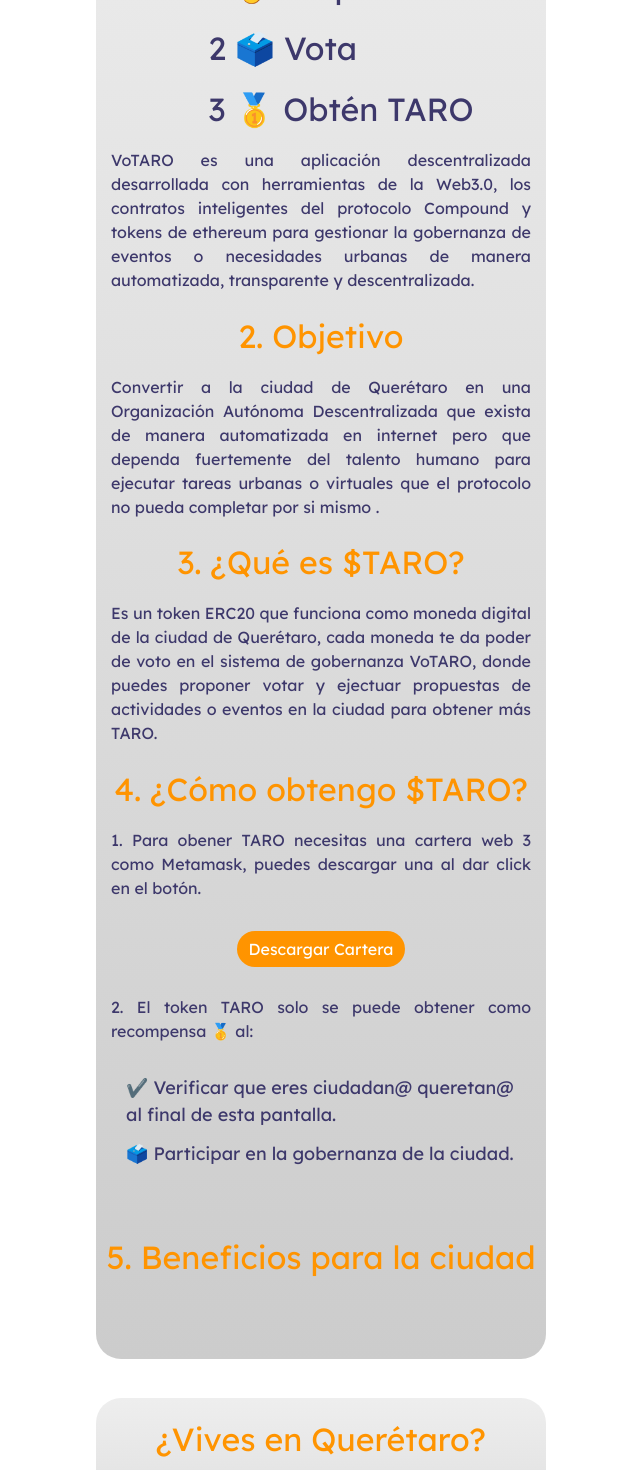
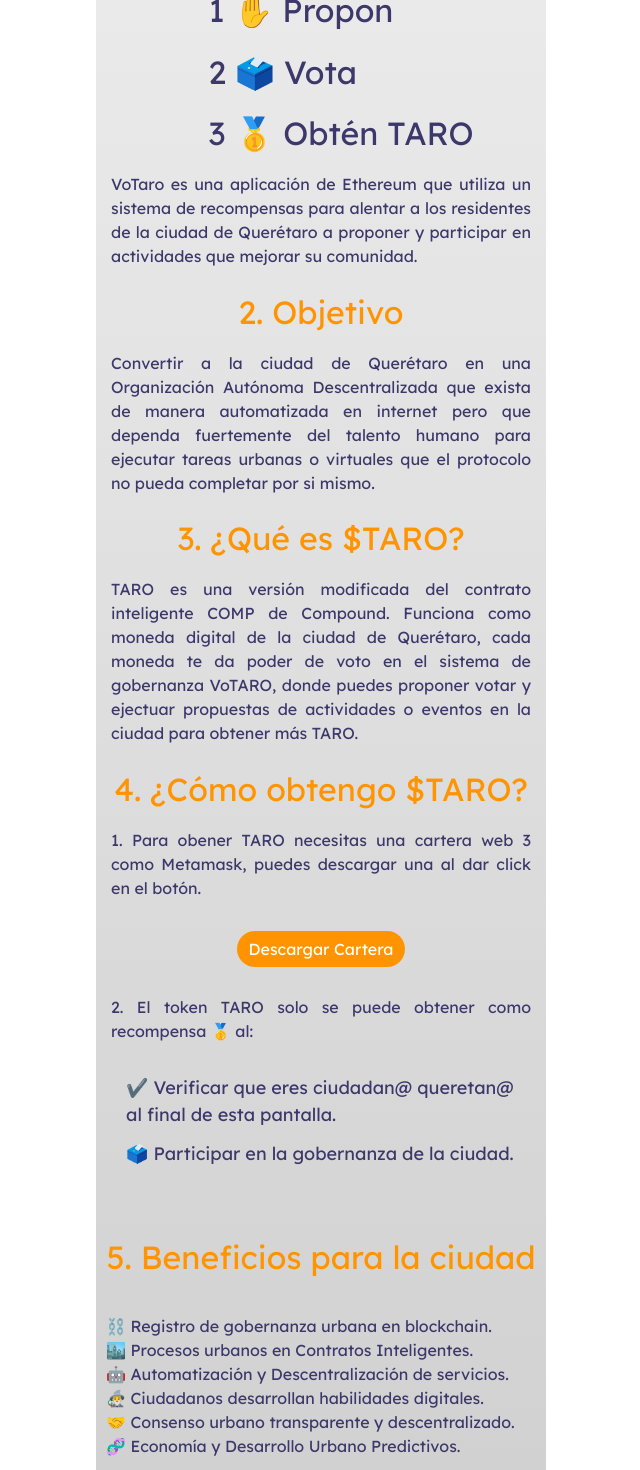
Before and after one commit to zenbitETH/Ciudades-DAO, a React (Create React App) app in the folder frontend/: page /about in a window 1280 px wide. Shown: the part 340-1810 px from the top of the page, without its empty margins (319-959 px from the left). Built offline with nearby package versions, Linux system fonts and the light colour scheme.

Commit message:
Logo and about update

```diff
--- a/frontend/src/components/About.js
+++ b/frontend/src/components/About.js
@@ -11,6 +11,55 @@
   <div className="App">
   {isEnglish ?
     <div>
+    <div className="App">
+      <div className="gray3">
+        <div className="text-large">1. What's <img src={logo} alt="VoTARO" width="250px" />?</div>
+        <div className="main">Urban governance protocol for Queretaro City DAO</div>
+        <div className="purple">1 ✋ Propose</div>
+        <div className="purple">2 🗳️ Vote</div>
+        <div className="purple">3 🥇 Get $TARO</div>
+        <div className="main">
+           VoTaro is an Ethereum application that uses a reward system to encourage residents of Queretaro City to propose and participate in activities that will
+           improve their community.</div>
+        <div className="orange">2. What's' TARO?</div>
+        <div className="main">
+          TARO is a modified version of Compound's COMP smart contract. The major difference is that TARO brings Compound's governance structure into a real world
+          setting and uses the incentive of earning more tokens as a way to promote community activity.</div>
+        <div className="main">
+          This application would not be practical currently on Ethereum due to slow transaction speeds and high gas costs. Therefore a layer two solution, SKALE Network,
+          is used as the platform for VoTaro. SKALE provides VoTaro speed and security in the near term, while offering the possibility for expansion over time.</div>
+        <div className="orange">3. How do I get $TARO?</div>
+        <div className="main"><p>
+           New users are first instructed to install MetaMask and then connect to the application and get validated. Because the focus is on people who live in Queretaro,
+           a quiz about Queretaro is used to check the validity of potential users. When validated, a user receives TARO tokens and becomes eligible to offer community proposals.
+           More TARO tokens are received for the first five proposals a user makes.</p>
+          <p>
+          Proposals are voted upon, and if passed and the proposed activity is carried out, the proposer is receives TARO. One TARO token is worth one vote. Anyone with TARO
+          can delegate their voting power to another TARO holder. After the first five proposals, a user must have received one percent of the total voting power to make a proposal.
+          </p></div>
+        <Button className="Quiz" href="https://metamask.io" >Download Wallet</Button>
+        <div className="main">
+          <p>El token TARO solo se puede obtener como recompensa 🥇 when:</p>
+          <p className="main2">✔️ You verify that you are a Queretaro citizen at the end of this screen.
+          <p className="space">🗳️ You participate in TARO urban governance.</p></p></div>
+        <div className="orange">5. Beneficios para la ciudad</div>
+        <div className="text-medium-left" ></div>
+         <div> ⛓️  Urban governance registration on blockchain</div>
+         <div> 🏙️ Urban processes tracked on Smart Contracts. </div>
+         <div> 🤖 Automation and Decentralization of services. </div>
+         <div> 🧙‍♂️ Citizens develop digital skills.</div>
+         <div> 🤝 Transparent and decentralized urban consensus</div>
+         <div> 🧬 Predictive Economy and Urban Development. </div>
+      </div>
+      <div className="gray3">
+        <div className="orange">Do you live in Querétaro? Prove it and get 100 TARO</div>
+        <div className="main">Answer this questionnaire to verify that you are from Queretaro and receive up to 100 TAROs to vote for the proposals.</div>
+        <Button className="Quiz" href="/quiz" >Verify Queretaro citizenship</Button>
+      </div>
+  </div>
+</div>
+    :
+  <div>
     <div className="gray3">
       <div className="text-large">1. ¿Qué es <img src={logo} alt="VoTARO" width="250px" />?</div>
       <div className="main">Protocolo de gobernanza urbana para proponer, votar y ejectuar tareas y recompensarlas con la moneda digital de la ciudad de QueréTARO.</div>
@@ -18,16 +67,16 @@
       <div className="purple">2 🗳️ Vota</div>
       <div className="purple">3 🥇 Obtén TARO</div>
       <div className="main">
-        VoTARO es una aplicación descentralizada desarrollada con herramientas de la Web3.0, los contratos inteligentes del protocolo Compound y
-        tokens de ethereum para gestionar la gobernanza de eventos o necesidades urbanas de manera automatizada, transparente y descentralizada.</div>
+      VoTaro es una aplicación de Ethereum que utiliza un sistema de recompensas para alentar a los residentes de la ciudad de Querétaro a proponer y participar en
+      actividades que mejorar su comunidad.</div>
       <div className="orange">2. Objetivo</div>
       <div className="main">
         Convertir a la ciudad de Querétaro en una Organización Autónoma Descentralizada que exista de manera automatizada en internet pero que
         dependa fuertemente del talento humano para ejecutar tareas urbanas o virtuales que el protocolo no pueda completar por si mismo.</div>
       <div className="orange">3. ¿Qué es $TARO?</div>
       <div className="main">
-        Es un token ERC20 que funciona como moneda digital de la ciudad de Querétaro, cada moneda te da poder de voto en el sistema de gobernanza VoTARO, donde puedes proponer
-        votar y ejectuar propuestas de actividades o eventos en la ciudad para obtener más TARO.</div>
+        TARO es una versión modificada del contrato inteligente COMP de Compound. Funciona como moneda digital de la ciudad de Querétaro, cada moneda te da poder de
+        voto en el sistema de gobernanza VoTARO, donde puedes proponer votar y ejectuar propuestas de actividades o eventos en la ciudad para obtener más TARO.</div>
       <div className="orange">4. ¿Cómo obtengo $TARO?</div>
       <div className="main">
        <p>1. Para obener TARO necesitas una cartera web 3 como Metamask, puedes descargar una al dar click en el botón.</p></div>
@@ -38,53 +87,16 @@
         <p className="space">🗳️ Participar en la gobernanza de la ciudad.</p></p></div>
       <div className="orange">5. Beneficios para la ciudad</div>
       <div className="text-medium-left">
-        <div >⛓️ Registro transparente e inmutable en blockchain.</div>
+        <div >⛓️ Registro de gobernanza urbana en blockchain.</div>
         <div >🏙️ Procesos urbanos en Contratos Inteligentes.</div>
         <div>🤖 Automatización y Descentralización de servicios.</div>
         <div >🧙‍♂️ Ciudadanos desarrollan habilidades digitales.</div>
-        <div >🤝 Procesos urbanos en Contratos Inteligentes.</div>
+        <div >🤝 Consenso urbano transparente y descentralizado.</div>
         <div>🧬 Economía y Desarrollo Urbano Predictivos.</div>
     </div>
     <div className="gray3">
       <div className="orange">¿Vives en Querétaro? pruebalo y obtén 100 TARO</div>
       <div className="main">Contesta este cuestionario para verififcar que eres queretano y recibe hasta 100 TARO para votar por las propuestas.</div>
-        <Button className="Quiz" href="/quiz" >Verificar Queretan@</Button>
-      </div>
-      </div>
-    </div>
-    :
-        <div>
-           <div className="App">
-            <div className="gray3">
-              <div className="text-large">1. What's <img src={logo} alt="VoTARO" width="250px" />?</div>
-              <div className="main">Urban Governance Protocol with recompensarlas con la moneda digital de la ciudad de QueréTARO.</div>
-              <div className="purple">1 ✋ Propon</div>
-              <div className="purple">2 🗳️ Vota</div>
-              <div className="purple">3 🥇 Obtén TARO</div>
-              <div className="main">
-                VoTARO es una aplicación descentralizada desarrollada con herramientas de la Web3.0, los contratos inteligentes del protocolo Compound y tokens de ethereum para gestionar
-                la gobernanza de eventos o necesidades urbanas de manera automatizada, transparente y descentralizada.</div>
-              <div className="orange">2. Objetivo</div>
-              <div className="main">
-                Convertir a la ciudad de Querétaro en una Organización Autónoma Descentralizada que exista de manera automatizada en internet pero que dependa fuertemente del
-                talento humano para ejecutar tareas urbanas o virtuales que el protocolo no pueda completar por si mismo .</div>
-              <div className="orange">3. ¿Qué es $TARO?</div>
-              <div className="main">
-                Es un token ERC20 que funciona como moneda digital de la ciudad de Querétaro, cada moneda te da poder de voto en el sistema de gobernanza VoTARO, donde puedes proponer
-                votar y ejectuar propuestas de actividades o eventos en la ciudad para obtener más TARO. </div>
-              <div className="orange">4. ¿Cómo obtengo $TARO?</div>
-              <div className="main"><p>1. Para obener TARO necesitas una cartera web 3 como Metamask, puedes descargar una al dar click en el botón.</p></div>
-              <Button className="Quiz" href="https://metamask.io" >Descargar Cartera</Button>
-              <div className="main">
-                <p>2. El token TARO solo se puede obtener como recompensa 🥇 al:</p>
-                <p className="main2">✔️ Verificar que eres ciudadan@ queretan@ al final de esta pantalla.
-                <p className="space">🗳️ Participar en la gobernanza de la ciudad.</p></p></div>
-              <div className="orange">5. Beneficios para la ciudad</div>
-              <div className="text-medium-left" ></div>
-            </div>
-            <div className="gray3">
-              <div className="orange">¿Vives en Querétaro? pruebalo y obtén 100 TARO</div>
-              <div className="main"> Contesta este cuestionario para verififcar que eres queretano y recibe hasta 100 TARO para votar por las propuestas.</div>
       <Button className="Quiz" href="/quiz" >Verificar Queretan@</Button>
     </div>
     </div>
```
Lines whose indentation alone changed are shown as unchanged.
